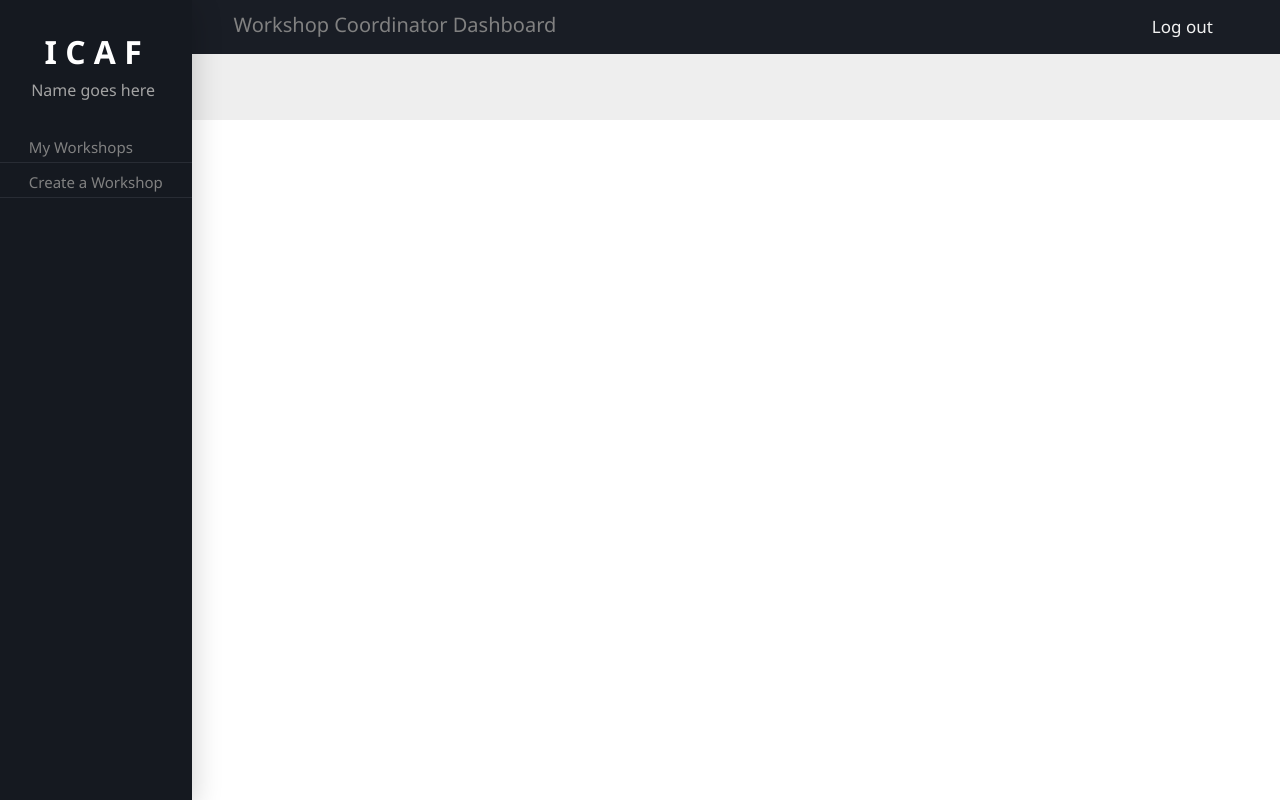
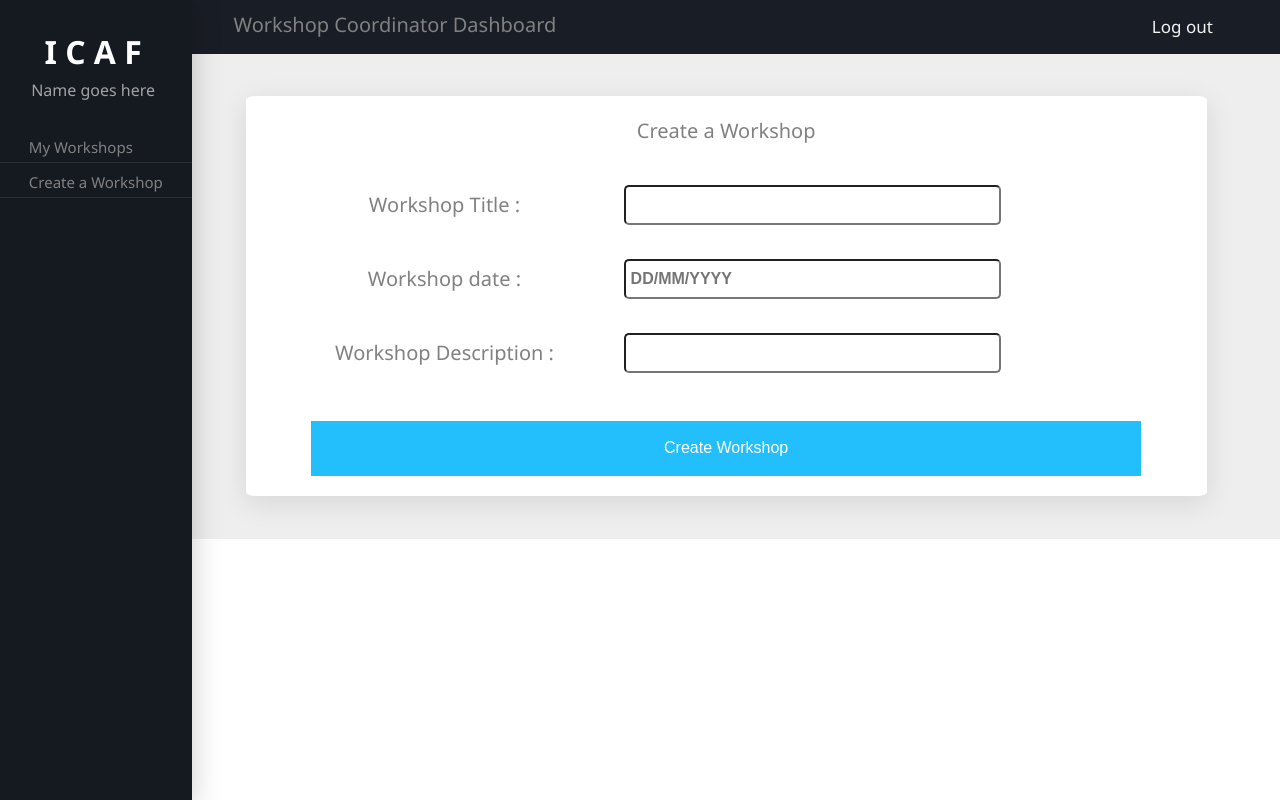
Before and after one commit to akilaliyanage/ICAF-frontend, a React (Vite) app: page /condDash in a window 1280 px wide. Built offline with nearby package versions, Linux system fonts and the light colour scheme; a web font is replaced by a local one.

Commit message:
api connected

```diff
--- a/assets/css/WorkshopDetails/WorkDashHome.css
+++ b/assets/css/WorkshopDetails/WorkDashHome.css
@@ -88,3 +88,15 @@
 .nt-frm-input{
     width: 85%;
 }
+
+.nt-cw-item{
+    margin-top: 3%;
+    text-align: center;
+    width: 90%;
+    color: #000000;
+}
+.nt-cw-input{
+    margin-left: 0%;
+    width: 100%;
+    padding-bottom: 3%;
+}
--- a/components/ConductorDashboard/ConductorDTemp.jsx
+++ b/components/ConductorDashboard/ConductorDTemp.jsx
@@ -1,6 +1,7 @@
 import React, { Component } from 'react'
 import './../../assets/css/WorkshopDetails/workshopDash.css'
 // import UserImg from './../../assets/media/nethsara/workshopUser.png'
+import CreateWorkshop from './CreateWorkshop'
 
 
 class ConductorDTemp extends Component {
@@ -32,6 +33,8 @@ class ConductorDTemp extends Component {
 
                     <div className="nt-main-cont">
 
+                        <CreateWorkshop/>
+
 
                     </div>
 
--- /dev/null
+++ b/components/ConductorDashboard/CreateWorkshop.jsx
@@ -0,0 +1,113 @@
+import React, { Component } from 'react'
+import './../../assets/css/WorkshopDetails/WorkDashHome.css'
+
+import config from './../../config.json'
+
+class CreateWorkshop extends Component {
+
+    constructor(props){
+        super(props);
+        this.state = {
+            workshopTitle:"",
+            eventDate:"",
+            description:"",
+            conductor:"",
+            loginID:localStorage.getItem('wc-id')
+        }
+
+        this.handleSubmit = this.handleSubmit.bind(this);
+        this.handleChange = this.handleChange.bind(this);
+    }
+
+    handleChange(event){
+        this.setState({
+            [event.target.name]:event.target.value
+        });
+        console.log([event.target.name],event.target.value)
+    }
+
+    handleSubmit(e){
+
+        e.preventDefault();
+
+        const data = {
+            title : this.state.workshopTitle,
+            eventDate: this.state.eventDate,
+            conductor : this.state.loginID,
+            desciption: this.state.desciption
+
+            // title : "test title",
+            // eventDate: "22/06/2021",
+            // conductor : this.state.loginID,
+            // desciption: "testing 1234567809ghjfdb"
+        }
+
+        // console.log(data)
+
+        fetch(config.local + '/wShop/create',{
+            method : 'POST',
+            headers: {
+                'Content-Type': 'application/json'
+            },
+            body : JSON.stringify(data)
+        }).then(res => res.json()).then(data =>{
+
+            alert("Workshop Created Successfully!")
+
+        }).catch(err =>{
+            console.log(err)
+        })
+    }
+
+    render() {
+        return (
+            <div>
+                <div className="nt-dcard-cont">
+                    <div className="nt-approvedcard">
+
+                        Create a Workshop
+
+                        <form action="" method="POST">
+                        <table style={{width:"80%", marginTop:"4%"}}>
+                            <tbody>
+                                <tr >
+                                    <td>
+                                        Workshop Title :
+                                    </td>
+                                    <td>
+                                        <input type="text" name="workshopTitle" className="nt-cw-input" value={this.state.workshopTitle} onChange={this.handleChange}/>
+                                    </td>
+                                </tr>
+                                <br />
+                                <tr >
+                                    <td>
+                                        Workshop date :
+                                    </td>
+                                    <td>
+                                        <input type="text" name="workshopDate" className="nt-cw-input" placeholder="DD/MM/YYYY" value={this.state.eventDate} onChange={this.handleChange}/>
+                                    </td>
+                                </tr>
+                                <br />
+                                <tr >
+                                    <td>
+                                        Workshop Description :
+                                    </td>
+                                    <td>
+                                        <input type="text" name="workshopTitle" className="nt-cw-input" placeholder="" value={this.state.description} onChange={this.handleChange}/>
+                                    </td>
+                                </tr>
+
+                            </tbody>
+                        </table>
+                        </form>
+                        <button type="submit" className="nl-sign-form-btn" onClick={this.handleSubmit}>Create Workshop</button>
+
+                    </div>
+                </div>
+
+            </div>
+        )
+    }
+}
+
+export default CreateWorkshop
--- a/components/workshopDetails/WorkCordinatorReg.jsx
+++ b/components/workshopDetails/WorkCordinatorReg.jsx
@@ -45,7 +45,9 @@ class WorkCordinatorReg extends Component {
         });
     }
 
-    handleSubmit(){
+    handleSubmit(e){
+
+        e.preventDefault();
 
         if(this.state.role == 'reg'){
             const re = /^(([^<>()[\]\\.,;:\s@"]+(\.[^<>()[\]\\.,;:\s@"]+)*)|(".+"))@((\[[0-9]{1,3}\.[0-9]{1,3}\.[0-9]{1,3}\.[0-9]{1,3}\])|(([a-zA-Z\-0-9]+\.)+[a-zA-Z]{2,}))$/;
@@ -65,8 +67,9 @@ class WorkCordinatorReg extends Component {
                     password: this.state.password
                 }
 
+                console.log(data)
 
-                fetch(config.host + '/n-wc/workCon-register',{
+                fetch(config.local + '/n-wc/workCon-register',{
                     method : 'POST',
                     headers: {
                         'Content-Type': 'application/json'
@@ -88,7 +91,7 @@ class WorkCordinatorReg extends Component {
                 password : this.state.password
             }
 
-            fetch(config.host + '/n-wc/workCon-login',{
+            fetch(config.local + '/n-wc/workCon-login',{
                 method : 'POST',
                 headers: {
                     'Content-Type': 'application/json'
@@ -143,7 +146,7 @@ class WorkCordinatorReg extends Component {
                         <div onClick = {() => this.role('login')} className="nt-rg-btns" style={this.state.role == 'login' ? back : back2}> <b>LogIn</b> </div>
                     </div>
 
-                    <form>
+                    <form method="post">
                         <div className="nt-sign-form">
                             <div className="nt-sign-formitem">
                                 {/* <label className="nt-lable" htmlFor="">User Name</label><br /> */}
@@ -176,7 +179,7 @@ class WorkCordinatorReg extends Component {
                                 />
                             </div>
                             <div className="nt-formitem">
-                                <button className="nl-sign-form-btn" type="submit"  onClick={this.handleSubmit}>{this.state.role == 'reg' ? 'Sign Up' : 'Log In'}</button>
+                                <button className="nl-sign-form-btn" type="submit" onClick={this.handleSubmit}>{this.state.role == 'reg' ? 'Sign Up' : 'Log In'}</button>
                             </div>
 
                             {/* <p className="nt-warn">You won't be able to create workshops immediately. A reviewer should accept you as a workshop coordinator before.</p> */}
--- a/components/workshop_dashboard/ReviewLogin.jsx
+++ b/components/workshop_dashboard/ReviewLogin.jsx
@@ -1,6 +1,8 @@
 import React, { Component } from 'react'
 import './../../assets/css/WorkshopDetails/reviewerlogin.css'
 import background from ""
+
+import config from './../../config.json'
 
 class ReviewLogin extends Component {
 
@@ -13,23 +15,28 @@ class ReviewLogin extends Component {
         }
 
         this.handleSubmit = this.handleSubmit.bind(this);
-        this.handleChange = this.handleInput.bind(this);
+        this.handleInput = this.handleInput.bind(this);
     }
 
     handleInput(event){
         this.setState({
             [event.target.name]:event.target.value
         });
+
+        console.log([event.target.name],event.target.value)
     }
 
-    handleSubmit(){
+    handleSubmit(e){
+        e.preventDefault();
 
         const data = {
             username : this.state.username,
             password : this.state.password
         }
 
-        fetch(config.host + '',{
+        console.log(data)
+
+        fetch(config.local + '/reviewer/rv-login',{
             method : 'POST',
             headers: {
                 'Content-Type': 'application/json'
@@ -39,10 +46,11 @@ class ReviewLogin extends Component {
             console.log(data.token)
 
             if(data.token){
-                window.localStorage.setItem('wc-token',data.token)
-                window.localStorage.setItem('wc-id',data.id)
+                window.localStorage.setItem('rev-token',data.token)
+                window.localStorage.setItem('rev-id',data.id)
                 window.localStorage.setItem('rev-username',data.email)
 
+                console.log(localStorage.getItem('rev-username'))
                 alert("Login Successfull!")
 
                 setInterval(() => {
@@ -67,7 +75,7 @@ class ReviewLogin extends Component {
                         <p className="nt-log-head">REVIEWER LOGIN</p>
                     </div>
 
-                <form>
+                <form method="post">
                     <div className="nt-log-form">
                         <div className="nt-formitem">
                             {/* <label className="nt-lable" htmlFor="">User Name</label><br /> */}
```
Also changed, not shown: components/workshopDetails/WorkshopModel.jsx (added, +13 -0 lines), 1 other file (tests, documents, lock files or other folders).
